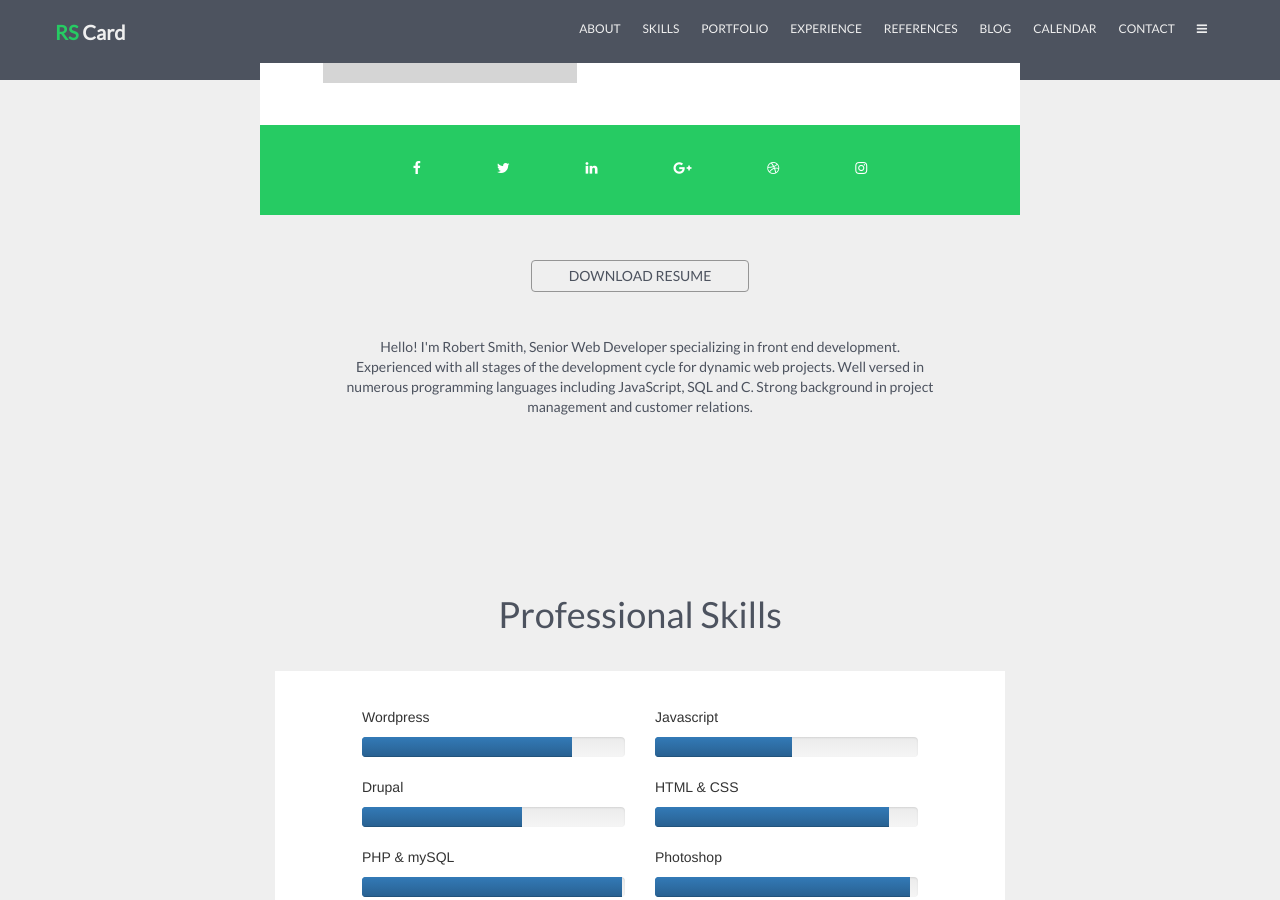
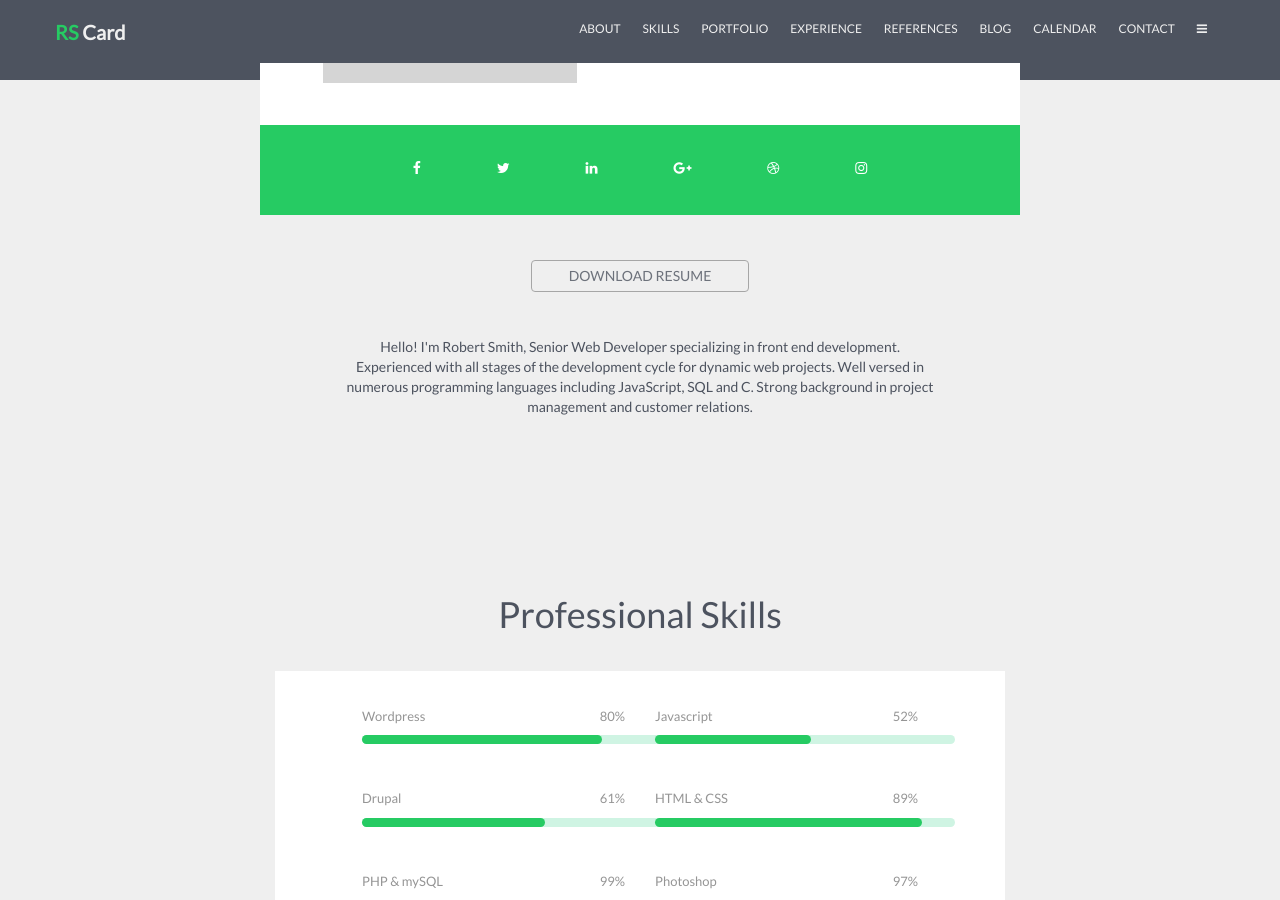
Before and after one commit to shipra1509/RS-Card, a Jekyll site: the page built from index.html, in a window 1280 px wide and 900 px high, scrolled down 499 px. Built offline with Jekyll 4.4.1, drawn with Linux system fonts in a browser that asks for light colours; nearby versions of some CDN libraries.

Commit message:
Progress-bar in skills section

```diff
--- a/_sass/_home.scss
+++ b/_sass/_home.scss
@@ -10,11 +10,11 @@
 		margin-top: 2vh;
 
 		.logo{
-		font-size: 20px;
-		text-decoration: none;
-		font-weight: bold;
-		font-family: 'Lato', sans-serif;
-	}
+			font-size: 20px;
+			text-decoration: none;
+			font-weight: bold;
+			font-family: 'Lato', sans-serif;
+		}
 		a{
 			color: #EFEFEF;
 			padding-right: 2vh;
@@ -34,6 +34,7 @@ body{
 		background-color: #4D535F;
 		background-size: cover;
 		min-height : 50vh;
+		width: 100%;
 
 		.box{
 			position: relative;
@@ -101,6 +102,7 @@ body{
 		background-color: #EFEFEF;
 		background-size: cover;
 		min-height : 50vh;
+		width: 100%;
 
 		.full-resume{
 			padding-top: 20vh;
@@ -117,8 +119,12 @@ body{
 			vertical-align: middle;
 			text-align: center;
 			font-family: 'Lato', sans-serif;
+			opacity: 0.8;
 		}
-
+.button:hover{
+	opacity: 1;
+			transition: all 0.2s linear;
+}
 		.resume{
 			top: 5vh;
 			text-align: center;
@@ -132,6 +138,12 @@ body{
 		width: 100%;
 		min-height: 50vh;
 		background-color: #EFEFEF;
+
+		p{
+			font-family: 'Lato', sans-serif;
+			font-size: 13px;
+			color: #959595;
+		}
 		h1{
 			color: #4D535F;
 			text-align: center;
@@ -145,9 +157,19 @@ body{
 				margin: 4vh;
 				padding: 4vh;
 
-
-				.push-right{
-					text-align: right;
+				.single-skill{
+					margin-bottom: 5vh;
+				}
+				progress::-webkit-progress-value {
+					border-radius: 50px;
+					background: #26CB63;
+				}
+				progress::-webkit-progress-bar {
+					background: #CFF4E3;
+					width: 300px;
+					height: 1vh;
+					border-radius: 50px;
+					border-radius: 50px;
 				}
 			}
 		}
--- a/index.html
+++ b/index.html
@@ -59,9 +59,9 @@ layout: home
 		<a href='#' class="button col-md-2 col-md-offset-5">DOWNLOAD RESUME</a>
 		<br>
 
-	<div class="row resume col-md-6 col-md-offset-3"><p>Hello! I'm Robert Smith, Senior Web Developer specializing in front end development.<br>Experienced with all stages of the development cycle for dynamic web projects. Well versed in numerous programming languages including JavaScript, SQL and C. Strong background in project management and customer relations.</p>
+		<div class="row resume col-md-6 col-md-offset-3"><p>Hello! I'm Robert Smith, Senior Web Developer specializing in front end development.<br>Experienced with all stages of the development cycle for dynamic web projects. Well versed in numerous programming languages including JavaScript, SQL and C. Strong background in project management and customer relations.</p>
+		</div>
 	</div>
-</div>
 
 </div>
 
@@ -74,55 +74,37 @@ layout: home
 			<div class="skill-box">
 
 				<div class="manybars">
-					<div class="col-md-6">
-						<p>Wordpress</p>
-						<div class="progress">
-							<div class="progress-bar yo" role="progressbar" aria-valuenow="80"
-							aria-valuemin="0" aria-valuemax="100" style="width:80%">
-							</div>
-						</div>
+					<div class="col-md-6 single-skill">
+						<p>Wordpress <span class="pull-right">80%</span></p>
+
+						<progress max="100" value="80" class="progress-bar bar-style"></progress>
 					</div>
 
-					<div class="col-md-6">
-						<p>Javascript</p>
-						<div class="progress">
-							<div class="progress-bar yo" role="progressbar" aria-valuenow="70"
-							aria-valuemin="0" aria-valuemax="100" style="width:52%"></div>
-						</div>
+					<div class="col-md-6 single-skill">
+						<p>Javascript <span class="pull-right">52%</span></p>
+						<progress max="100" value="52" class="progress-bar bar-style">></progress>
 					</div>
 
-					<div class="col-md-6">
-						<p>Drupal</p>
-						<div class="progress">
-							<div class="progress-bar" role="progressbar" aria-valuenow="70"
-							aria-valuemin="0" aria-valuemax="100" style="width:61%"></div>
-						</div>
+					<div class="col-md-6 single-skill">
+						<p>Drupal <span class="pull-right">61%</span></p>
+						<progress max="100" value="61" class="progress-bar bar-style">></progress>
 					</div>
 
-					<div class="col-md-6">
-						<p>HTML &amp; CSS</p>
-						<div class="progress">
-							<div class="progress-bar" role="progressbar" aria-valuenow="70"
-							aria-valuemin="0" aria-valuemax="100" style="width:89%"></div>
-						</div>
+					<div class="col-md-6 single-skill">
+						<p>HTML &amp; CSS <span class="pull-right">89%</span></p>
+						<progress max="100" value="89" class="progress-bar bar-style">></progress>
 					</div>
 
 
-					<div class="col-md-6">
-						<p>PHP &amp; mySQL</p>
-						<div class="progress">
-							<div class="progress-bar" role="progressbar" aria-valuenow="70"
-							aria-valuemin="0" aria-valuemax="100" style="width:99%"></div>
-						</div>
+					<div class="col-md-6 single-skill">
+						<p>PHP &amp; mySQL <span class="pull-right">99%</span></p>
+						<progress max="100" value="99" class="progress-bar bar-style">></progress>
 					</div>
 
 
-					<div class="col-md-6">
-						<p>Photoshop</p>
-						<div class="progress">
-							<div class="progress-bar" role="progressbar" aria-valuenow="70"
-							aria-valuemin="0" aria-valuemax="100" style="width:97%"></div>
-						</div>
+					<div class="col-md-6 single-skill">
+						<p>Photoshop <span class="pull-right">97%</span></p>
+						<progress max="100" value="97" class="progress-bar bar-style">></progress>
 					</div>
 				</div>
 
@@ -323,6 +305,6 @@ layout: home
 	</div>
 
 
-<footer>
-	{% include footer.html %}
-</footer>
+	<footer>
+		{% include footer.html %}
+	</footer>
```
